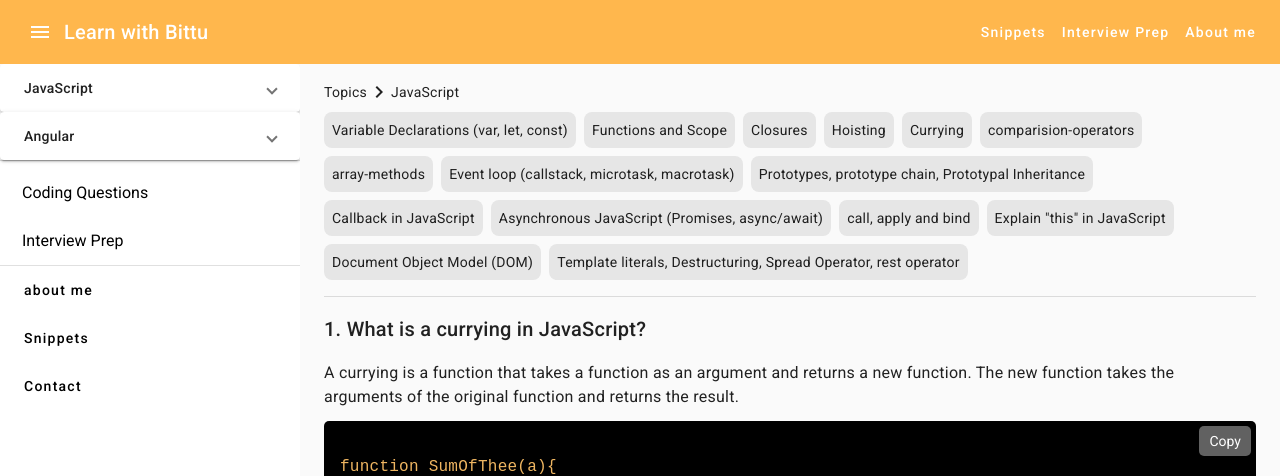
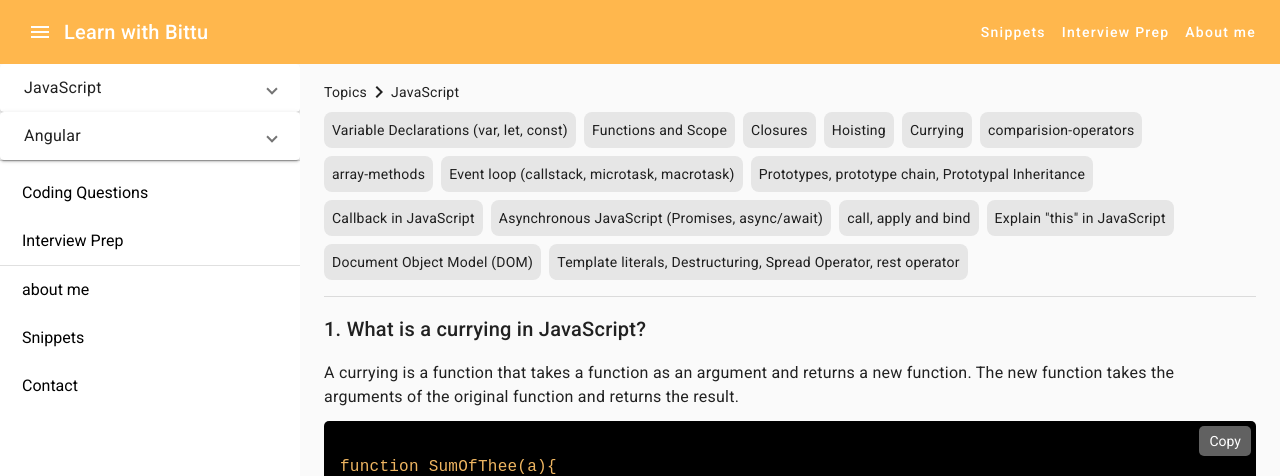
Before and after one commit to bittu1040/Learn-with-Bittu, an Angular app: page /javascript-articles in a window 1280 px wide. Shown: the top 476 px of the page. Built offline with nearby package versions, Linux system fonts and the light colour scheme.

Commit message:
sidenav styles

```diff
--- a/src/app/app.component.css
+++ b/src/app/app.component.css
@@ -111,6 +111,10 @@ footer {
   border: none;
 }
 
+.mat-expansion-panel-header {
+  font-weight: normal;
+}
+
 .mat-drawer{
   background-color: white;
 }
--- a/src/app/app.component.html
+++ b/src/app/app.component.html
@@ -18,7 +18,7 @@
 <mat-sidenav-container>
   <mat-sidenav #sidenav [mode]="isMobile ? 'over' : 'side'" [opened]="isSideNavOpened">
     <mat-expansion-panel>
-      <mat-expansion-panel-header routerLink="javascript-articles">
+      <mat-expansion-panel-header routerLink="javascript-articles" class="custom-button">
         JavaScript
       </mat-expansion-panel-header>
       <div class="panel-content">
@@ -29,7 +29,7 @@
     </mat-expansion-panel>
 
     <mat-expansion-panel>
-      <mat-expansion-panel-header routerLink="angular-articles">
+      <mat-expansion-panel-header routerLink="angular-articles" class="custom-button">
         Angular
       </mat-expansion-panel-header>
       <div class="panel-content">
@@ -42,23 +42,28 @@
     <mat-divider></mat-divider>
 
     <mat-nav-list>
-      <mat-list-item routerLink="coding-questions"><button class="custom-button">Coding Questions
-        </button></mat-list-item>
-      <mat-list-item routerLink="/interview-preparation"><button class="custom-button">Interview Prep </button></mat-list-item>
+
+      <mat-list-item routerLink="coding-questions">
+        <button class="custom-button">Coding Questions </button>
+      </mat-list-item>
+
+      <mat-list-item routerLink="/interview-preparation">
+        <button class="custom-button">Interview Prep </button>
+      </mat-list-item>
 
       <mat-divider></mat-divider>
 
       <mat-list-item routerLink="/aboutme">
         <!-- Add this in mat-list-item: to close side automatically once click (click)="sidenav.close()" -->
-        <button mat-button>about me</button>
+        <button class="custom-button">about me</button>
       </mat-list-item>
 
       <mat-list-item routerLink="/snippets-image">
-        <button mat-button id="contact-button">Snippets</button>
+        <button class="custom-button" id="contact-button">Snippets</button>
       </mat-list-item>
 
       <mat-list-item routerLink="/contact">
-        <button mat-button id="contact-button">Contact</button>
+        <button class="custom-button" id="contact-button">Contact</button>
       </mat-list-item>
     </mat-nav-list>
   </mat-sidenav>
```
